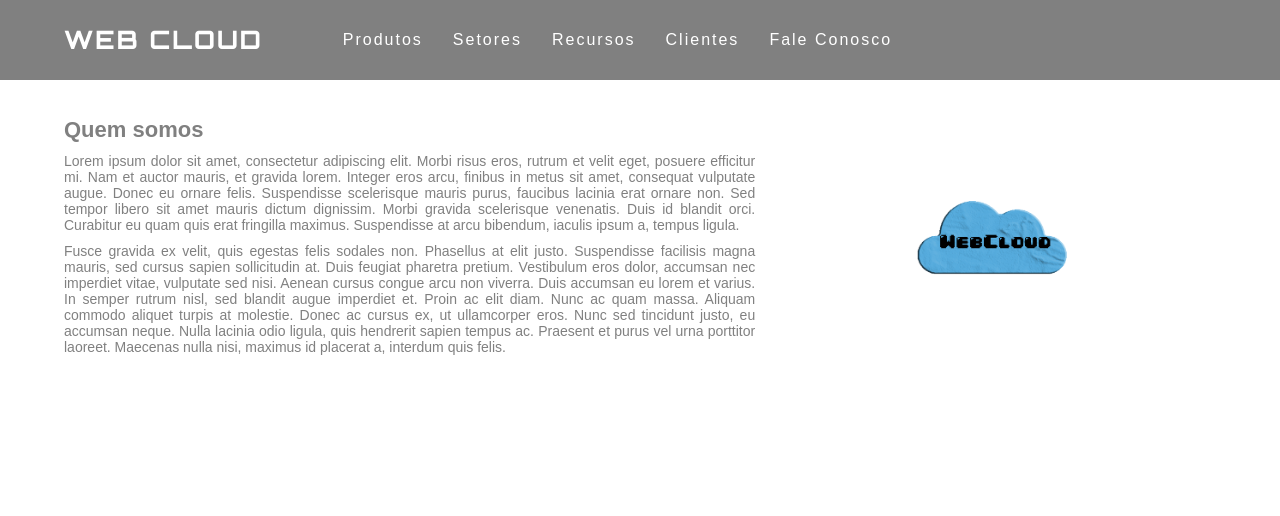
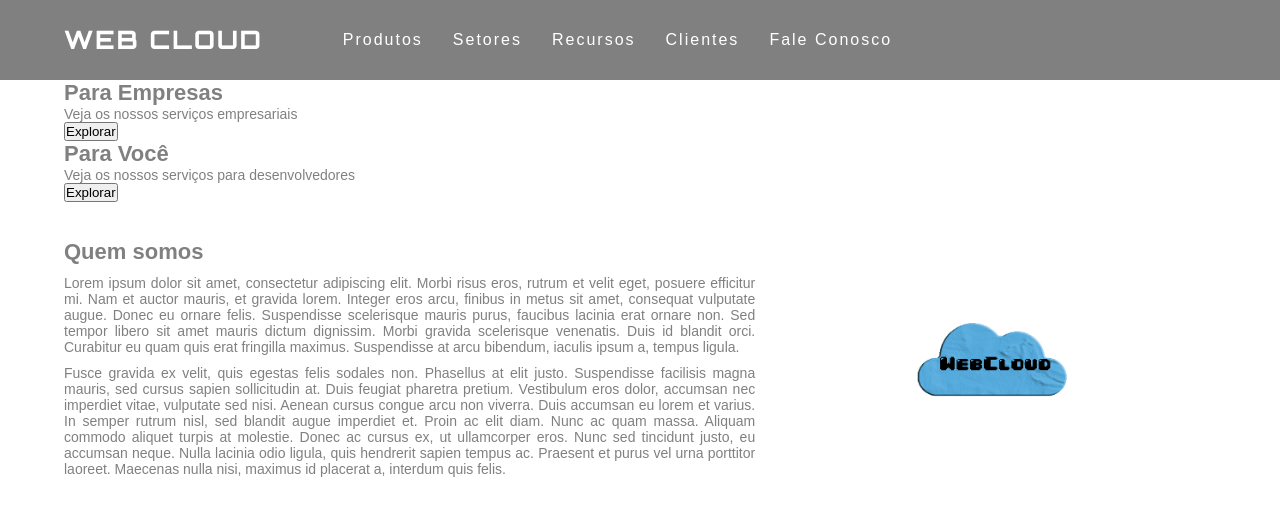
Before and after one commit to gr-Soares/Site, a plain HTML site: page index.html in a window 1280 px wide. Drawn offline with Linux system fonts and the light colour scheme.

```diff
--- a/index.html
+++ b/index.html
@@ -26,8 +26,15 @@
     </header>
     <main class="main">
         <section class="bannerServices">
-            <div>
-
+            <div class="right">
+                <h2>Para Empresas</h2>
+                <p>Veja os nossos serviços empresariais</p>
+                <button>Explorar</button>
+            </div>
+            <div class="left">
+                <h2>Para Você</h2>
+                <p>Veja os nossos serviços para desenvolvedores</p>
+                <button>Explorar</button>
             </div>
         </section>
         <section class="section-intro">
```
